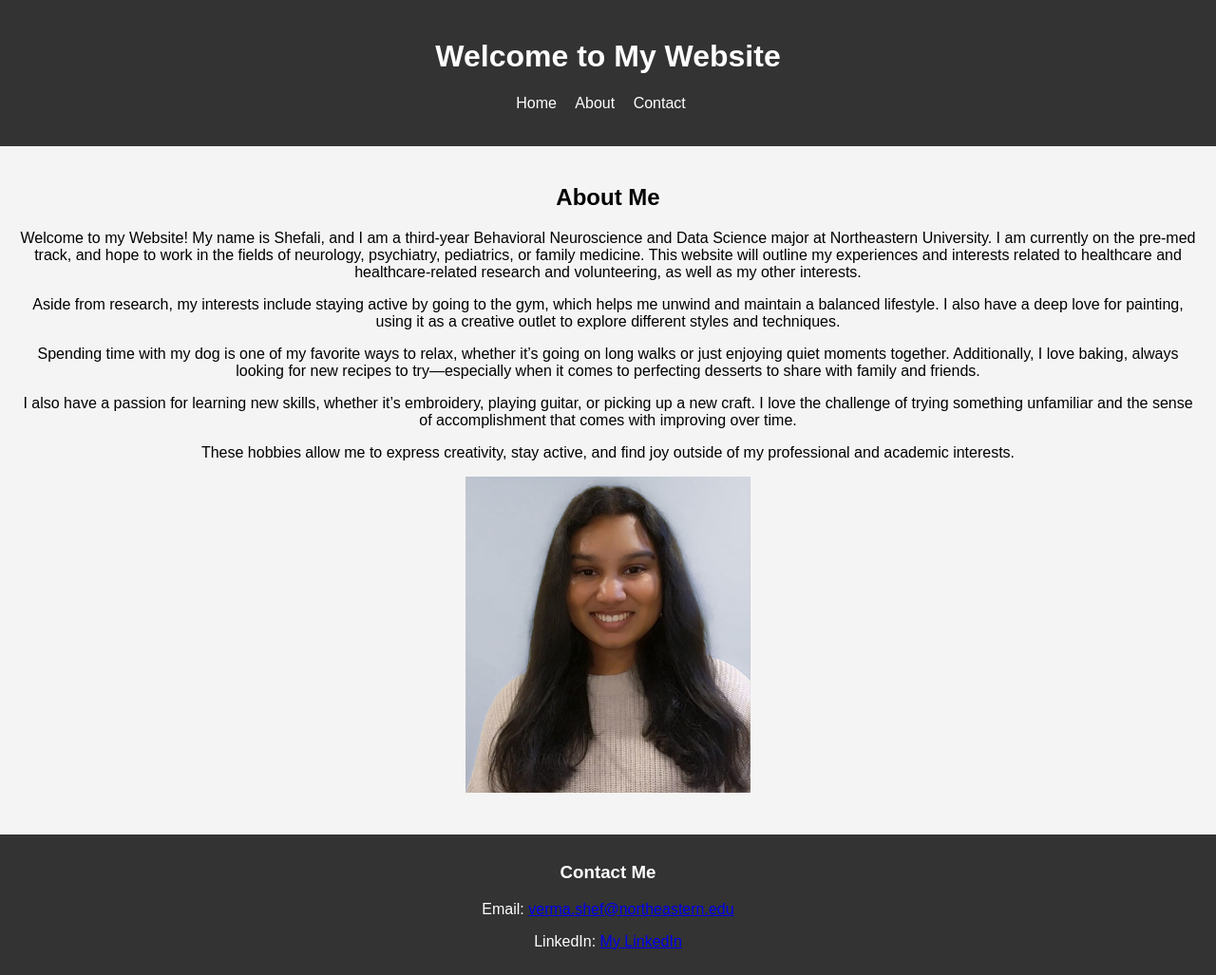
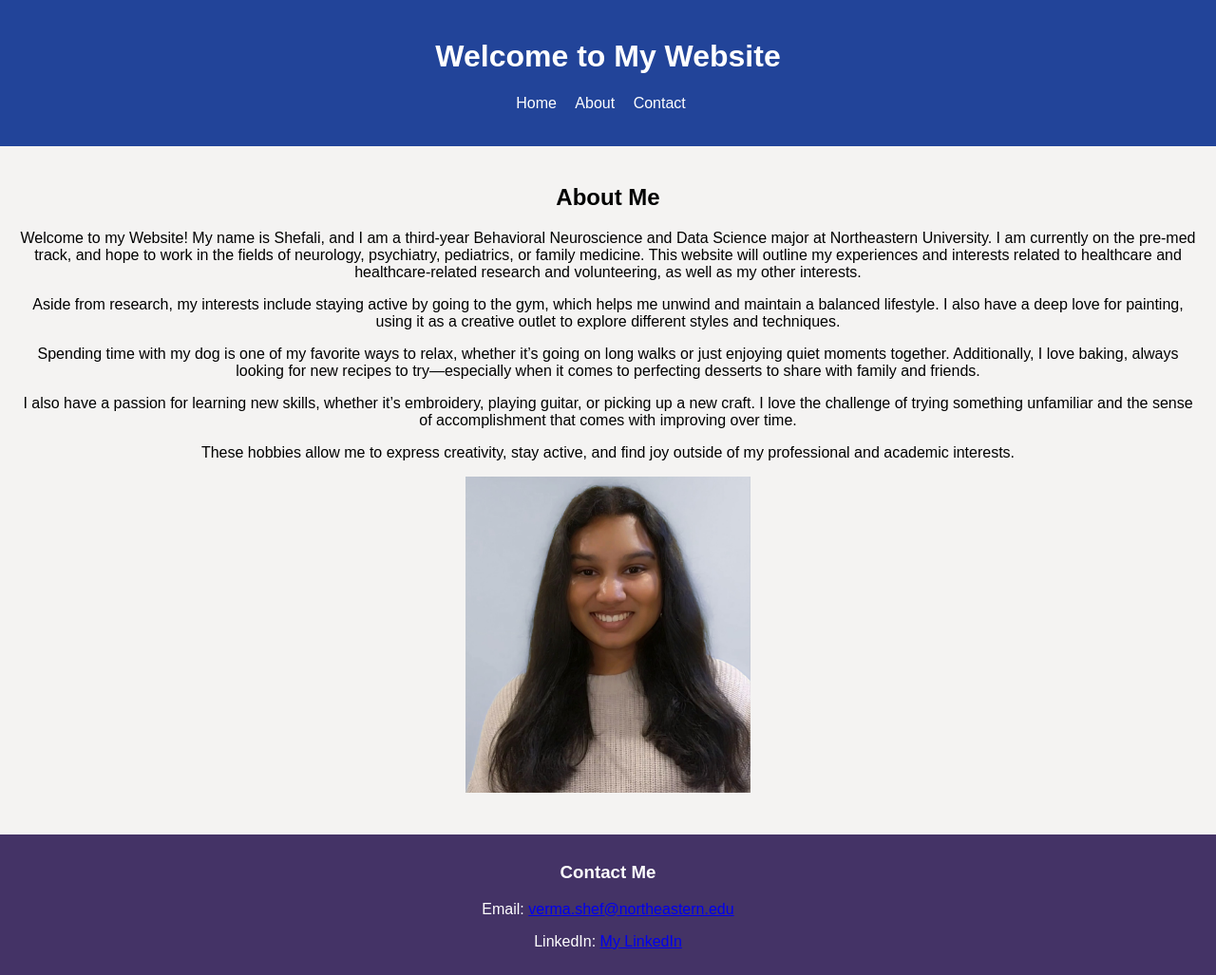
Before and after one commit to shef-verma/MyWebsite, a plain HTML site: page index.html in a window 1280 px wide. Shown: the whole page at 95% size. Drawn offline with Linux system fonts and the light colour scheme.

Commit message:
Update style.css

```diff
--- a/style.css
+++ b/style.css
@@ -2,11 +2,11 @@ body {
     font-family: Arial, sans-serif;
     margin: 0;
     padding: 0;
-    background-color: #f4f4f4;
+    background-color: #f4f3f2;
 }
 
 header {
-    background-color: #333;
+    background-color: #249;
     color: white;
     padding: 20px;
     text-align: center;
@@ -33,7 +33,7 @@ main {
 }
 
 footer {
-    background-color: #333;
+    background-color: #436;
     color: white;
     text-align: center;
     padding: 10px;
```
